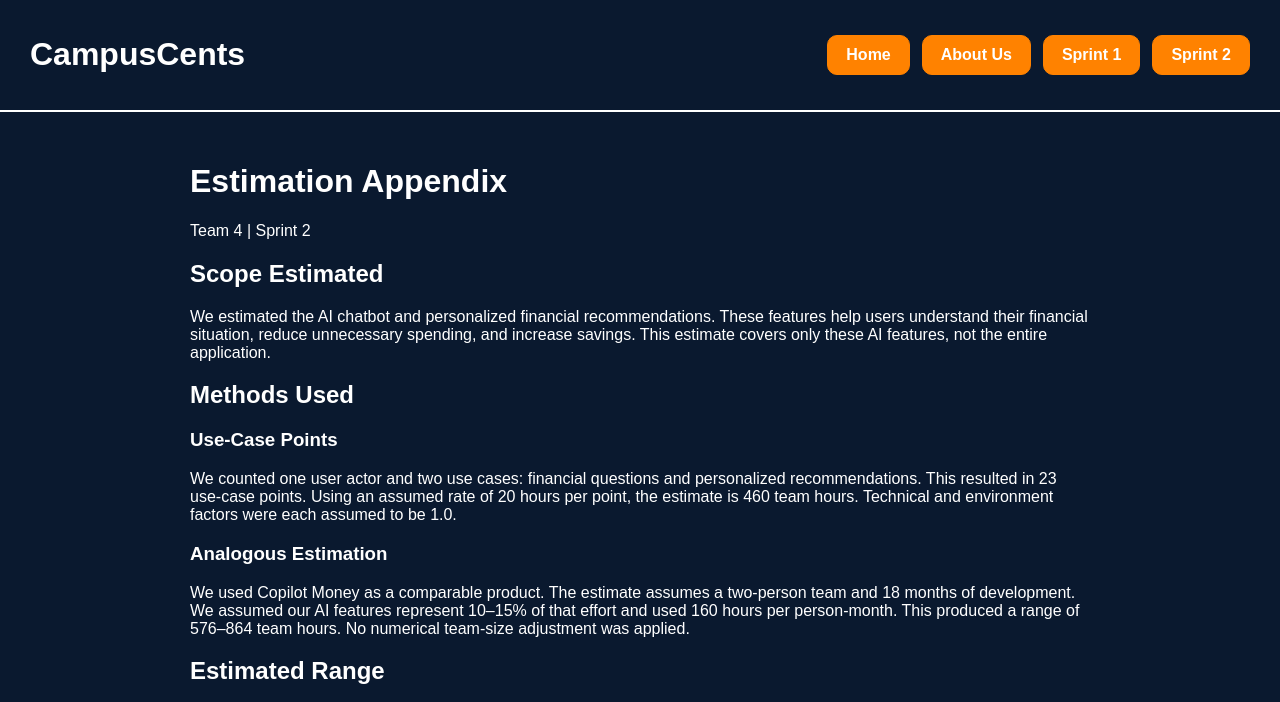
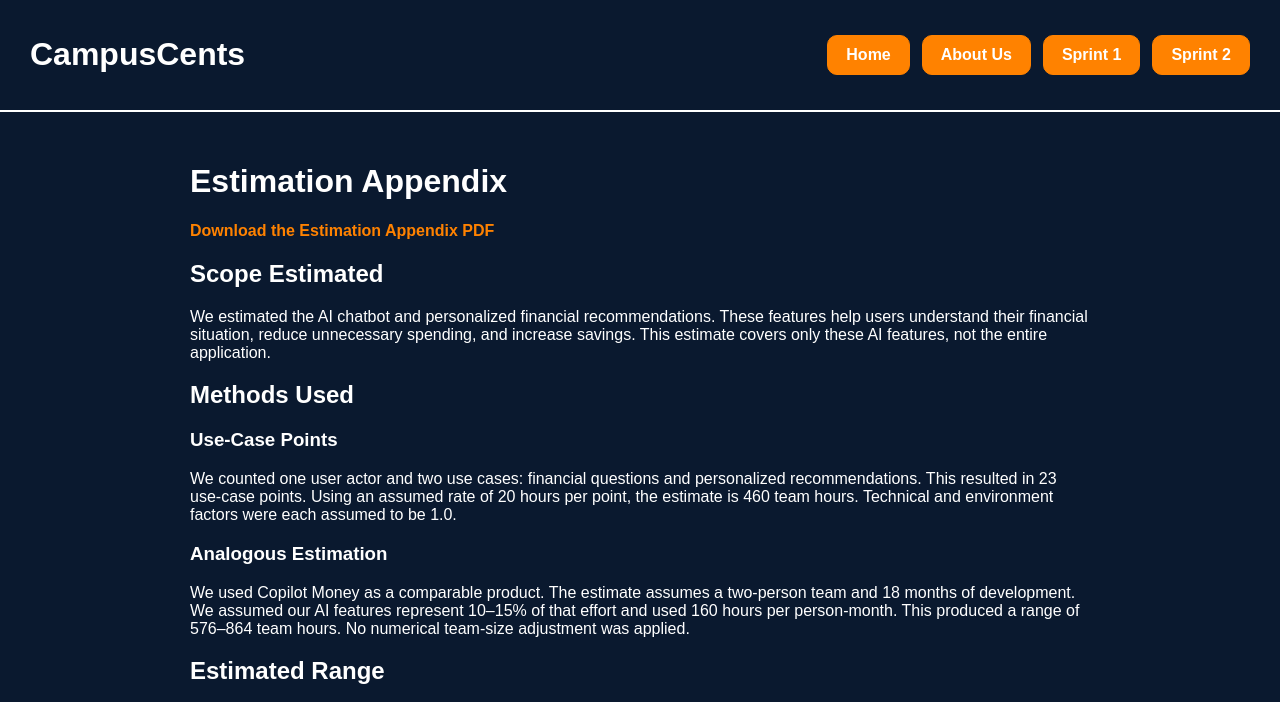
Before and after one commit to nvora97/Software_ProjectManagement, a plain HTML site: page sprint2/estimation-appendix.html in a window 1280 px wide. Shown: the top 702 px of the page. Drawn offline with Linux system fonts and the light colour scheme.

Commit message:
added pdf links

```diff
--- a/sprint2/estimation-appendix.html
+++ b/sprint2/estimation-appendix.html
@@ -21,7 +21,10 @@
 
   <main>
     <h1>Estimation Appendix</h1>
-    <p>Team 4 | Sprint 2</p>
+
+    <a href="../documents/Estimation Appendix.pdf" class="link" download>
+        Download the Estimation Appendix PDF
+    </a>
 
 
     <h2>Scope Estimated</h2>
```
Also changed, not shown: sprint2/business-case.html (+3 -0 lines), sprint2/change-log.html (+4 -0 lines).
